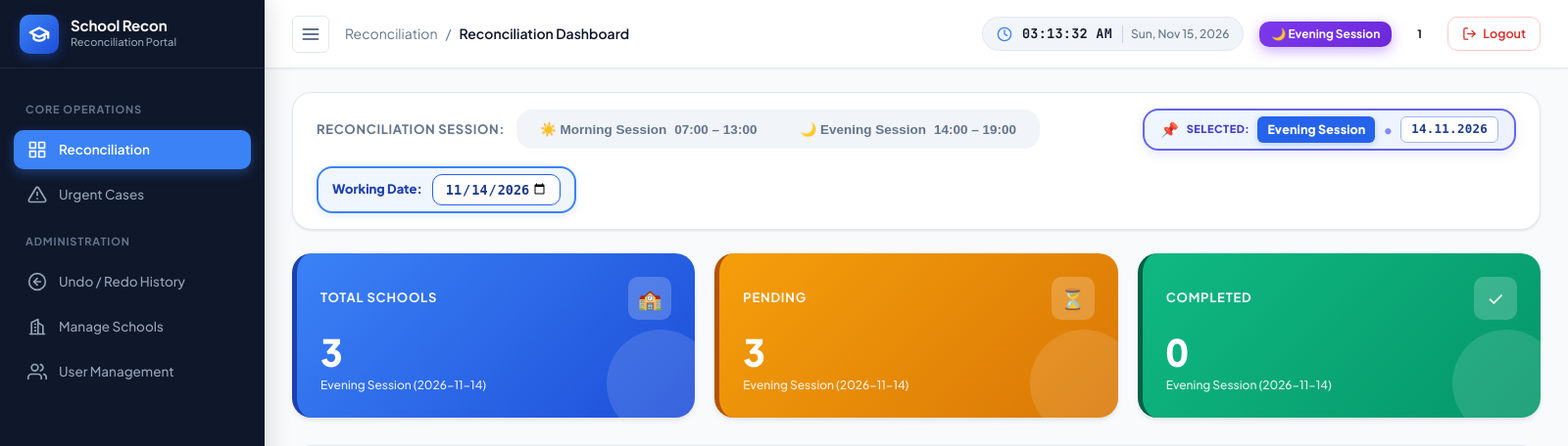
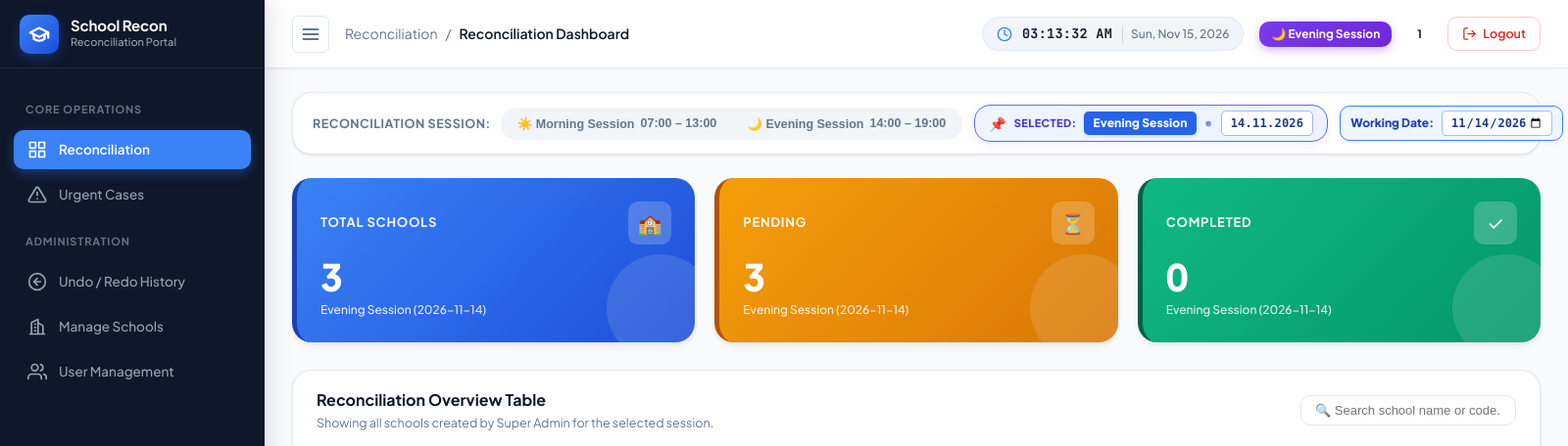
Before and after one commit to Adarsh1530/reconsilation, a PHP site: page /dashboard.php in a window 1600 px wide. Shown: the top 456 px of the page at 98% size. Run offline with PHP 8.4, Linux system fonts and the light colour scheme; a user stored in the database is signed in; data comes from the database, SQL or seed files in the repository; data that the repository does not hold is empty; some libraries are stand-ins or nearby versions.

Commit message:
Optimize session bar layout to keep selected highlight badge in single row on desktop

```diff
--- a/assets/css/dashboard.css
+++ b/assets/css/dashboard.css
@@ -12,18 +12,30 @@
     justify-content: space-between;
     background: #ffffff;
     border-radius: var(--radius-xl);
-    padding: 16px 24px;
+    padding: 12px 20px;
     border: 1px solid var(--border-color);
     box-shadow: var(--shadow-sm);
     margin-bottom: 24px;
-    gap: 16px;
-    flex-wrap: wrap;
+    gap: 12px;
+}
+
+@media (min-width: 1024px) {
+    .session-control-bar {
+        flex-wrap: nowrap;
+    }
+}
+
+@media (max-width: 1023px) {
+    .session-control-bar {
+        flex-wrap: wrap;
+        justify-content: center;
+    }
 }
 
 .session-toggle-wrapper {
     display: flex;
     align-items: center;
-    gap: 12px;
+    gap: 10px;
     flex-shrink: 0;
 }
 
@@ -33,16 +45,16 @@
     align-items: center;
     gap: 8px;
     background: linear-gradient(135deg, #eff6ff 0%, #eef2ff 100%);
-    border: 2px solid #6366f1;
+    border: 1.5px solid #6366f1;
     border-radius: var(--radius-lg);
-    padding: 6px 16px;
-    box-shadow: 0 4px 12px rgba(99, 102, 241, 0.15);
+    padding: 5px 14px;
+    box-shadow: 0 2px 8px rgba(99, 102, 241, 0.12);
     white-space: nowrap;
-    animation: fadeIn 0.25s ease-out;
+    flex-shrink: 0;
 }
 
 .highlight-badge-icon {
-    font-size: 15px;
+    font-size: 14px;
     display: inline-flex;
     align-items: center;
 }
@@ -52,40 +64,40 @@
     font-weight: 800;
     color: #4338ca;
     text-transform: uppercase;
-    letter-spacing: 0.05em;
+    letter-spacing: 0.04em;
 }
 
 .highlight-badge-session {
-    font-size: 12.5px;
+    font-size: 12px;
     font-weight: 800;
     color: #ffffff;
     background: #2563eb;
-    padding: 4px 10px;
-    border-radius: 6px;
+    padding: 3px 9px;
+    border-radius: 5px;
     letter-spacing: 0.01em;
-    transition: all 0.2s ease;
-    box-shadow: 0 2px 6px rgba(37, 99, 235, 0.25);
+    transition: background 0.2s ease;
+    box-shadow: 0 1px 4px rgba(37, 99, 235, 0.2);
 }
 
 .highlight-badge-session.evening {
     background: #7c3aed !important;
-    box-shadow: 0 2px 6px rgba(124, 58, 237, 0.25) !important;
+    box-shadow: 0 1px 4px rgba(124, 58, 237, 0.2) !important;
 }
 
 .highlight-badge-divider {
     color: #818cf8;
     font-weight: 800;
-    font-size: 14px;
+    font-size: 13px;
 }
 
 .highlight-badge-date {
-    font-size: 12.5px;
+    font-size: 12px;
     font-weight: 800;
     color: #1e3a8a;
     background: #ffffff;
-    border: 1.5px solid #a5b4fc;
-    padding: 3px 10px;
-    border-radius: 6px;
+    border: 1px solid #a5b4fc;
+    padding: 3px 9px;
+    border-radius: 5px;
     font-family: monospace, sans-serif;
     letter-spacing: 0.02em;
 }
@@ -93,40 +105,42 @@
 .session-bar-right-tools {
     display: flex;
     align-items: center;
-    gap: 12px;
+    gap: 10px;
     flex-shrink: 0;
 }
 
 .session-toggle-label {
-    font-size: 13px;
+    font-size: 12.5px;
     font-weight: 700;
     color: var(--text-muted);
     text-transform: uppercase;
-    letter-spacing: 0.05em;
+    letter-spacing: 0.04em;
+    white-space: nowrap;
 }
 
 .session-pills {
     display: flex;
     background: #f1f5f9;
-    padding: 4px;
+    padding: 3px;
     border-radius: var(--radius-lg);
-    gap: 4px;
+    gap: 3px;
 }
 
 .session-pill-btn {
     display: flex;
     align-items: center;
-    gap: 8px;
-    padding: 8px 20px;
+    gap: 6px;
+    padding: 6px 14px;
     border-radius: var(--radius-md);
     border: none;
     background: transparent;
-    font-size: 13.5px;
+    font-size: 12.5px;
     font-weight: 700;
     color: var(--text-muted);
     cursor: pointer;
     transition: all var(--transition-fast);
     text-decoration: none;
+    white-space: nowrap;
 }
 
 .session-pill-btn:hover {
@@ -136,13 +150,13 @@
 .session-pill-btn.active.am-pill {
     background: linear-gradient(135deg, #2563eb, #1d4ed8) !important;
     color: #ffffff !important;
-    box-shadow: 0 4px 14px rgba(37, 99, 235, 0.4) !important;
+    box-shadow: 0 3px 10px rgba(37, 99, 235, 0.35) !important;
 }
 
 .session-pill-btn.active.pm-pill {
     background: linear-gradient(135deg, #7c3aed, #6d28d9) !important;
     color: #ffffff !important;
-    box-shadow: 0 4px 14px rgba(124, 58, 237, 0.4) !important;
+    box-shadow: 0 3px 10px rgba(124, 58, 237, 0.35) !important;
 }
 
 .session-pill-btn.active .session-time-hint {
@@ -154,44 +168,41 @@
 .date-picker-group {
     display: flex;
     align-items: center;
-    gap: 10px;
+    gap: 8px;
     background: #eff6ff;
-    border: 2px solid #3b82f6;
-    border-radius: var(--radius-lg);
-    padding: 6px 14px;
-    box-shadow: 0 2px 8px rgba(59, 130, 246, 0.16);
+    border: 1.5px solid #3b82f6;
+    border-radius: var(--radius-md);
+    padding: 4px 10px;
+    box-shadow: 0 1px 4px rgba(59, 130, 246, 0.12);
     transition: all 0.2s ease;
 }
 
 .date-picker-group:hover {
     border-color: #2563eb;
-    box-shadow: 0 3px 12px rgba(37, 99, 235, 0.22);
+    box-shadow: 0 2px 8px rgba(37, 99, 235, 0.18);
 }
 
 .date-picker-group label {
-    font-size: 13px;
+    font-size: 12px;
     font-weight: 800;
     color: #1e40af;
-    display: flex;
-    align-items: center;
-    gap: 4px;
+    white-space: nowrap;
 }
 
 .date-input {
-    padding: 6px 12px;
-    border: 1.5px solid #2563eb;
-    border-radius: var(--radius-md);
-    font-size: 13.5px;
+    padding: 4px 8px;
+    border: 1px solid #93c5fd;
+    border-radius: 4px;
+    font-size: 12px;
     font-weight: 700;
     color: #1e3a8a;
     background: #ffffff;
     outline: none;
-    box-shadow: inset 0 1px 2px rgba(0, 0, 0, 0.05);
 }
 
 .date-input:focus {
-    border-color: #1d4ed8;
-    box-shadow: 0 0 0 3px rgba(37, 99, 235, 0.25);
+    border-color: #2563eb;
+    box-shadow: 0 0 0 2px rgba(37, 99, 235, 0.2);
 }
 
 /* ==========================================================================
```
